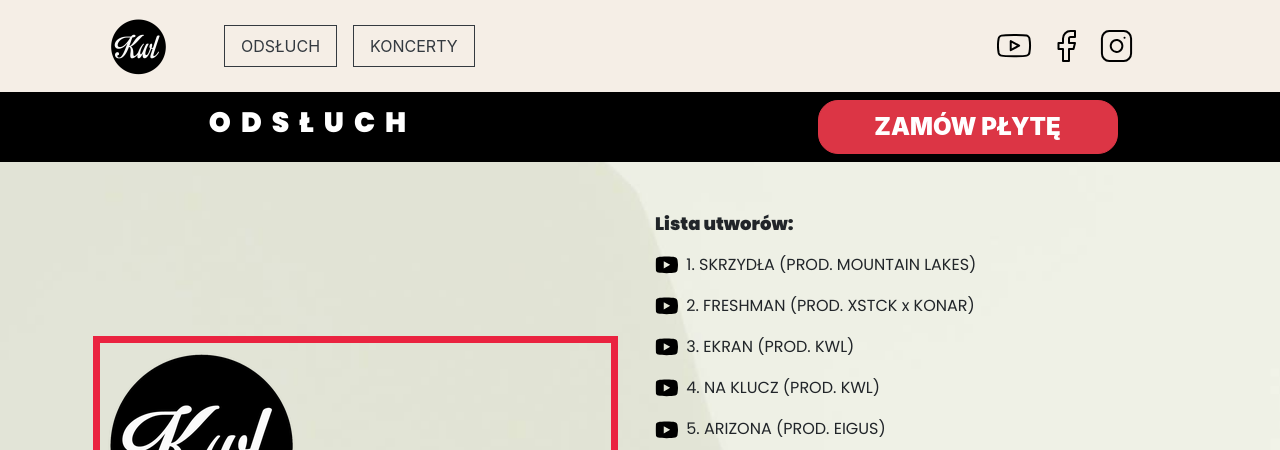
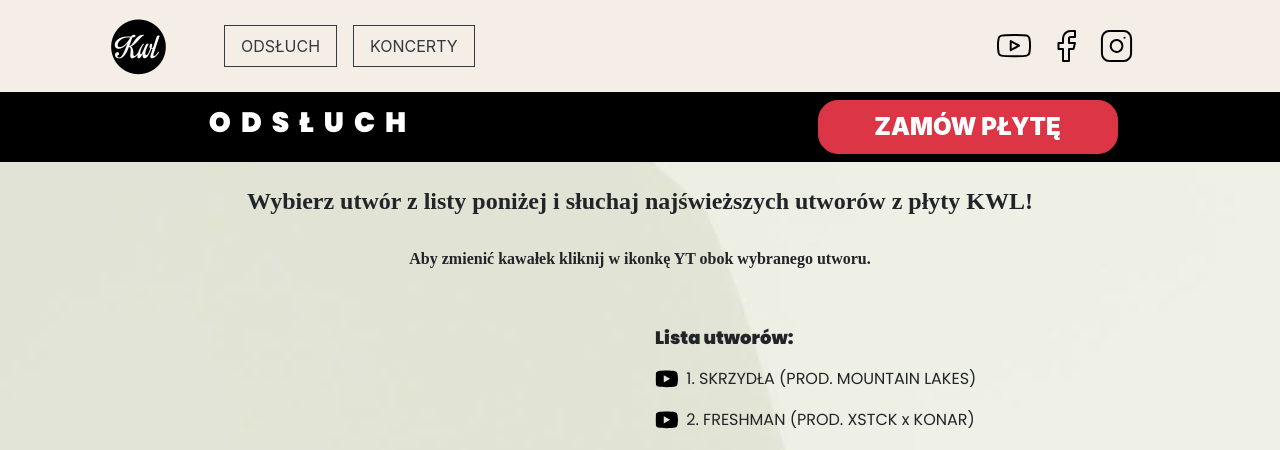
Before and after one commit to mateuszwwwrobel/KWL_Calkiem_Nowy_Czlowiek, a Django app: page /listen in a window 1280 px wide. Shown: the top 450 px of the page. Run offline with Django 3.2, Linux system fonts and the light colour scheme; some libraries are stand-ins or nearby versions; grey boxes are pictures that could not be loaded.

Commit message:
small changes

```diff
--- a/KWL_vol_4/settings.py
+++ b/KWL_vol_4/settings.py
@@ -11,7 +11,7 @@ https://docs.djangoproject.com/en/3.0/ref/settings/
 """
 
 import os
-from decouple import config, Csv
+from decouple import config
 
 # Build paths inside the project like this: os.path.join(BASE_DIR, ...)
 BASE_DIR = os.path.dirname(os.path.dirname(os.path.abspath(__file__)))
@@ -28,8 +28,7 @@ DEBUG = True
 
 ALLOWED_HOSTS = []
 
-#Email functionality:
-
+# Email configuration:
 EMAIL_BACKEND = 'django.core.mail.backends.smtp.EmailBackend'
 EMAIL_HOST = 'smtp.gmail.com'
 EMAIL_USE_TLS = True
--- a/static/css/style_modify.css
+++ b/static/css/style_modify.css
@@ -87,3 +87,10 @@
     font-family: 'Poppins', sans-serif;
     font-weight: 900;
 }
+
+.listen-title{
+    text-align: center;
+    padding-top: 25px;
+    font-family: 'Playfair Display';
+    font-weight: 700;
+}
--- a/templates/listen.html
+++ b/templates/listen.html
@@ -23,9 +23,11 @@
         </div>
     </div>
     <div class="container">
+        <h4 class="listen-title">Wybierz utwór z listy poniżej i słuchaj najświeższych utworów z płyty KWL!</h4>
+        <h6 class="listen-title">Aby zmienić kawałek kliknij w ikonkę YT obok wybranego utworu.</h6>
         <div class="row mb-4">
             <div class="mt-5 col-lg-6 d-flex align-items-center justify-content-center">
-                <iframe id="mainIframe" name="mainIframe" style="border: 7px solid #EA2340;" width="525" height="325" src="{% static 'img/small-logo.png' %}"></iframe>
+                <iframe id="mainIframe" name="mainIframe" style="border: 7px solid #EA2340;" width="525" height="325" src="https://www.youtube.com/embed/PQgrrppYBPI?list=PLQehsEFjR8olu4xtlS54Osm86N4bJEcMO"></iframe>
             </div>
             <div class="col-lg-6 mt-5">
                 <p class="song-list-title">Lista utworów:</p>
```
